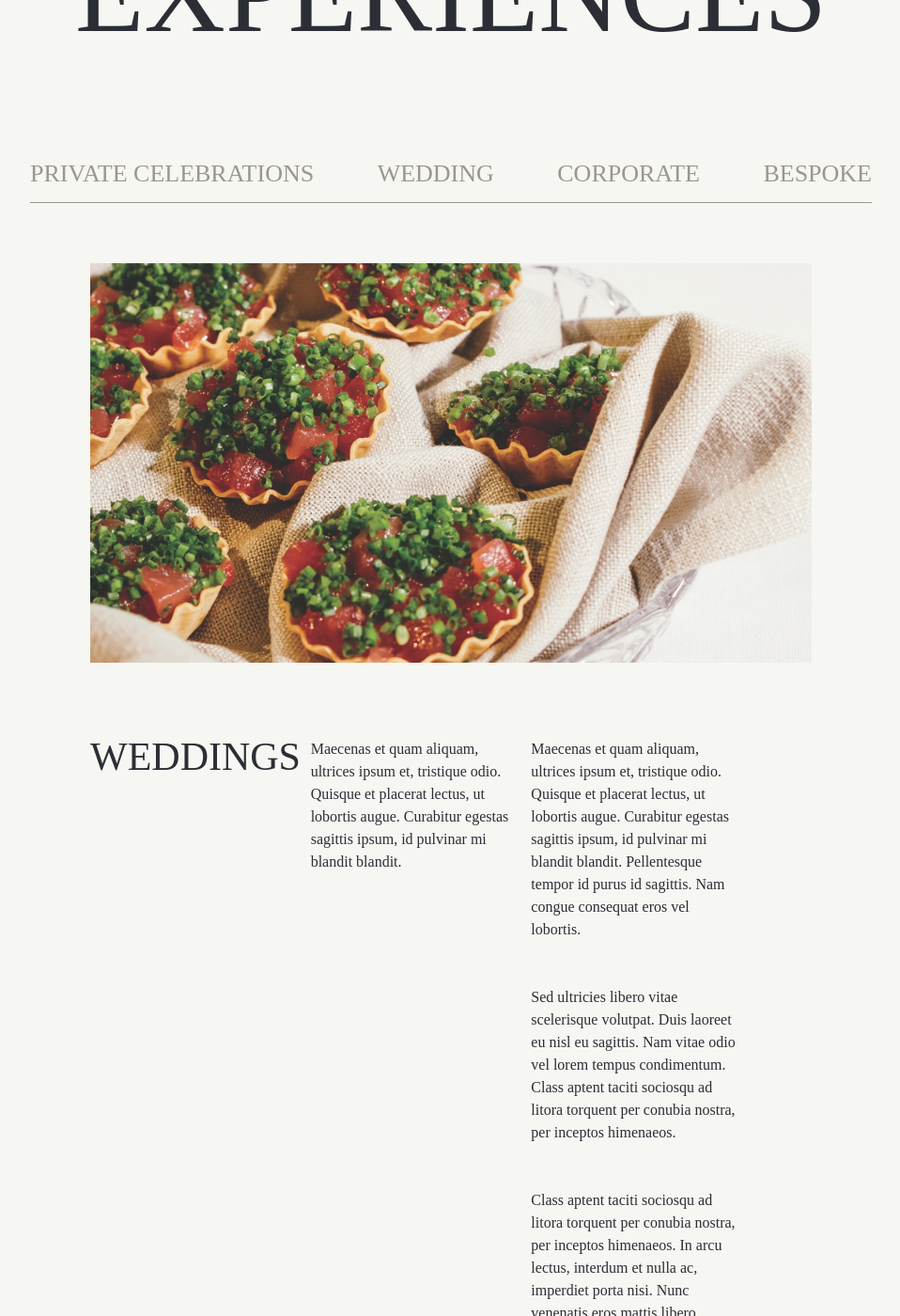
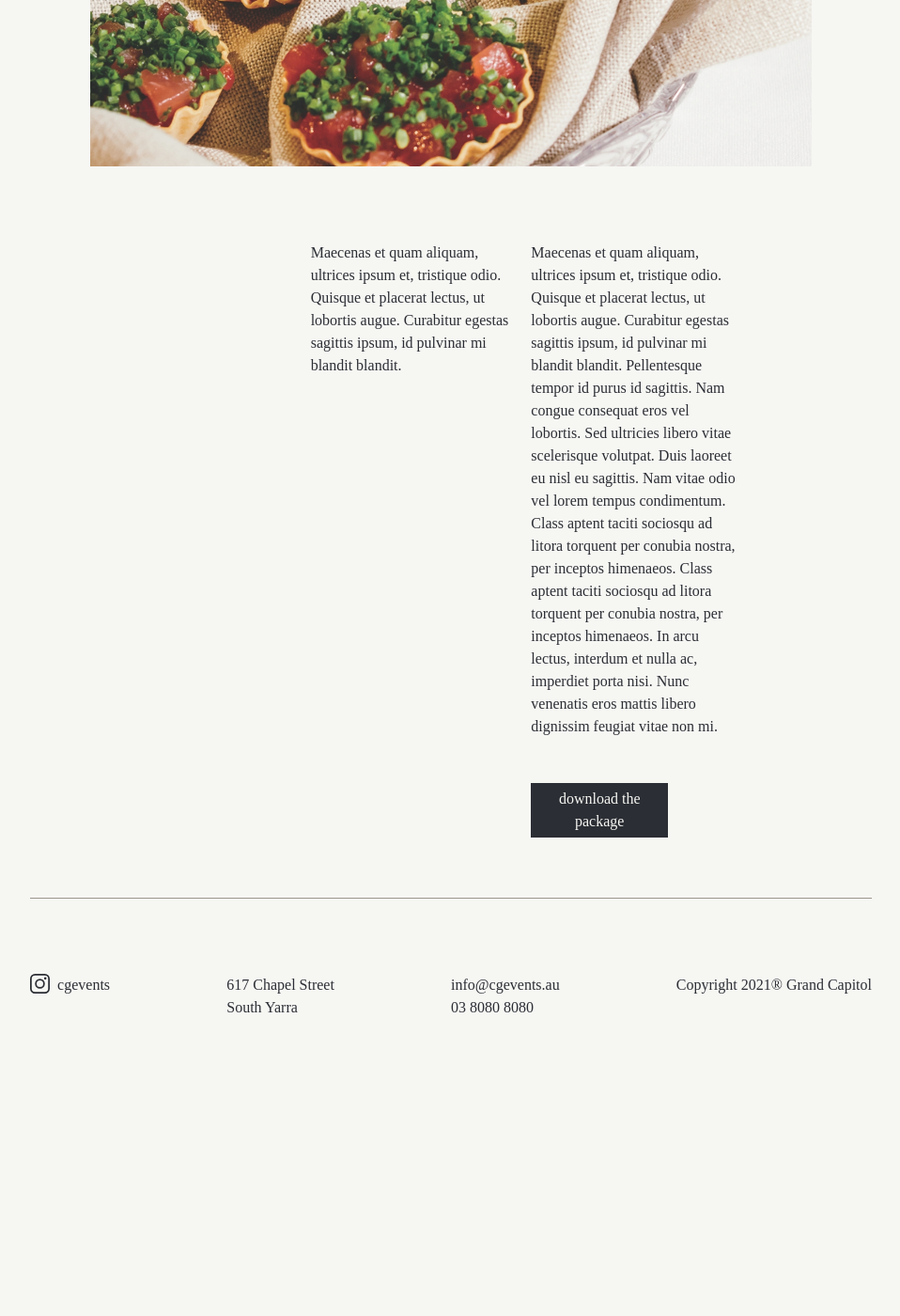
Before and after one commit to milosptr/event-centar, a Jekyll site: the page built from experiences.md, in a window 1280 px wide and 1400 px high, scrolled down 714 px. Shown: the whole window at 94% size, without its empty margins (160-1118 px from the left). Built offline with Jekyll 4.4.1, drawn with Linux system fonts in a browser that asks for light colours; some web fonts are replaced; after the commit the page ends 2042 px from its top, so only the background shows below that; some of the changed text lies outside the part shown.

Commit message:
experiences content

```diff
--- a/_layouts/experiences.html
+++ b/_layouts/experiences.html
@@ -2,7 +2,7 @@
 
 {% include nav.html %}
 <main class="pt-32 lg:pt-0 px-4 lg:px-16 xl:px-48">
-  <h1 class='upper-big-font mt-32 mb-32 text-center'>Here should be a headline about the experiences</h1>
+  <h1 class='upper-big-font mt-32 mb-32 text-center'>{{page.big_title}}</h1>
   <ul class='experiences-menu flex w-full justify-between upper-little-font main-color pb-4'>
     <li>Private celebrations</li>
     <li>Wedding</li>
@@ -13,19 +13,10 @@
   <img src="/img/meal.jpg" alt="meal photo">
   <div class="pt-20 flex justify-between pr-16">
     <!--<h2>Weddings headline</h2>-->
-    <h3 class="w-1/3 pr-4 upper-font">Weddings</h3>
-    <p class="little-font w-1/3 pr-4">Maecenas et quam aliquam, ultrices ipsum et, tristique odio.
-      Quisque et placerat lectus, ut lobortis augue. Curabitur egestas sagittis ipsum,
-      id pulvinar mi blandit blandit.</p>
+    <h3 class="w-1/3 pr-4 upper-font">{{page.section_title}}</h3>
+    <p class="little-font w-1/3 pr-4">{{page.section_first_text}}</p>
       <div class="w-1/3 pr-4">
-    <p class="little-font mb-12">Maecenas et quam aliquam, ultrices ipsum et, tristique odio. Quisque et placerat lectus, ut lobortis augue.
-      Curabitur egestas sagittis ipsum, id pulvinar mi blandit blandit. Pellentesque tempor id purus id sagittis.
-      Nam congue consequat eros vel lobortis.</p>
-      <p class="little-font mb-12">Sed ultricies libero vitae scelerisque volutpat. Duis laoreet eu nisl eu sagittis.
-      Nam vitae odio vel lorem tempus condimentum. Class aptent taciti sociosqu ad litora torquent per conubia nostra, per inceptos himenaeos.
-      </p>
-      <p class="little-font mb-12">Class aptent taciti sociosqu ad litora torquent per conubia nostra, per inceptos himenaeos.
-      In arcu lectus, interdum et nulla ac, imperdiet porta nisi. Nunc venenatis eros mattis libero dignissim feugiat vitae non mi.</p>
+    <p class="little-font mb-12">{{page.section_second_text}}</p>
     <button class="black-button little-font w-2/3">download the package</button>
     </div>
   </div>
```
